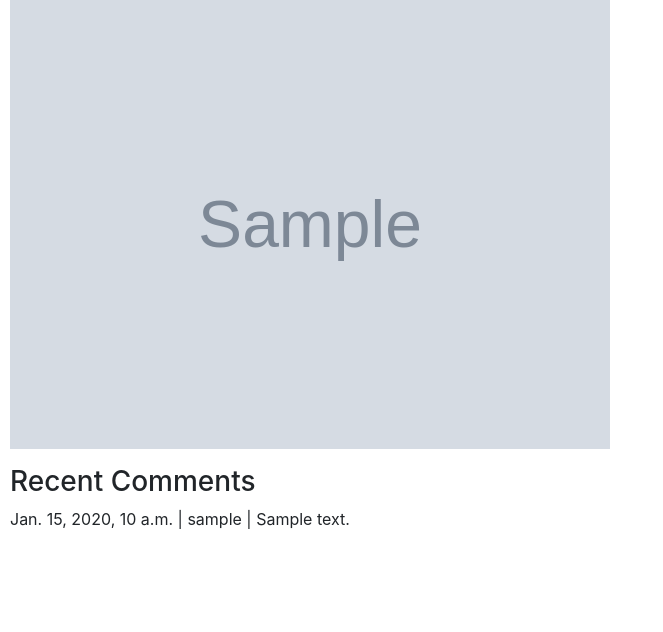
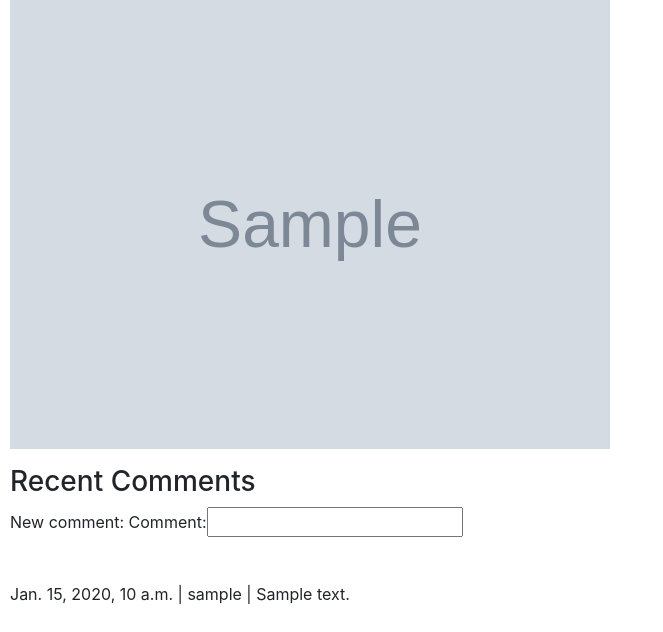
Before and after one commit to adamfknapp/commerce, a Django app: page /view_listing/1/ in a window 1280 px wide. Shown: the part 460-1092 px from the top of the page, without its empty margins (0-663 px from the left). Before the commit the page ends 989 px from the top, so only its background shows below. Run offline with Django 3.2, Linux system fonts and the light colour scheme; tables that the repository leaves empty hold one stand-in row (values such as "Sample post"); grey boxes marked "Sample" are stand-in pictures; some libraries are stand-ins or nearby versions.

Commit message:
starting form submission

```diff
--- /dev/null
+++ b/auctions/forms.py
@@ -0,0 +1,12 @@
+from django.forms import ModelForm
+from .models import listing, comment
+
+class listing_form(ModelForm):
+    class Meta:
+        model = listing
+        fields = ["title", "description", "photo", "category", "start_bid"]
+
+class comment_form(ModelForm):
+    class Meta:
+        model = comment
+        fields = ["comment"]#'__all__'
--- a/auctions/templates/auctions/view_listing.html
+++ b/auctions/templates/auctions/view_listing.html
@@ -16,9 +16,14 @@
 <p><img src="http://www.actbus.net/fleetwiki/images/8/84/Noimage.jpg" width="200px"></p>
 {% endif  %}
 
+<!-- COMMENTS------- -->
 <h3>Recent Comments</h3>
-{% for comment in comments %}
-<p>{{ comment.time_create}} | {{ comment.creator}} | {{ comment.comment}}</p>
-{% endfor %}
+    <form action="{% url 'view_listing' listing.id %}" method="post">
+        <p>New comment: {{ comment_form }} </p>
+    </form>
+    <br>
+    {% for comment in comments %}
+        <p>{{ comment.time_create}} | {{ comment.creator}} | {{ comment.comment}}</p>
+    {% endfor %}
 
 {% endblock %}
--- a/auctions/views.py
+++ b/auctions/views.py
@@ -3,14 +3,9 @@ from django.db import IntegrityError
 from django.http import HttpResponse, HttpResponseRedirect
 from django.shortcuts import render
 from django.urls import reverse
-from django.forms import ModelForm
 
 from .models import User, listing, comment
-
-class listing_form(ModelForm):
-    class Meta:
-        model = listing
-        fields = ["title", "description", "photo", "category", "start_bid", "active_time" ]
+from .forms import listing_form, comment_form
 
 
 def index(request):
@@ -93,5 +88,6 @@ def view_listing(request, listing_id):
     """
     return render(request, "auctions/view_listing.html", {
     "listing": listing.objects.get(pk =listing_id),
-    "comments": comment.objects.filter(listing= listing_id).order_by('-time_create')[:10]
+    "comments": comment.objects.filter(listing= listing_id).order_by('-time_create')[:10],
+    "comment_form": comment_form
     })
```
